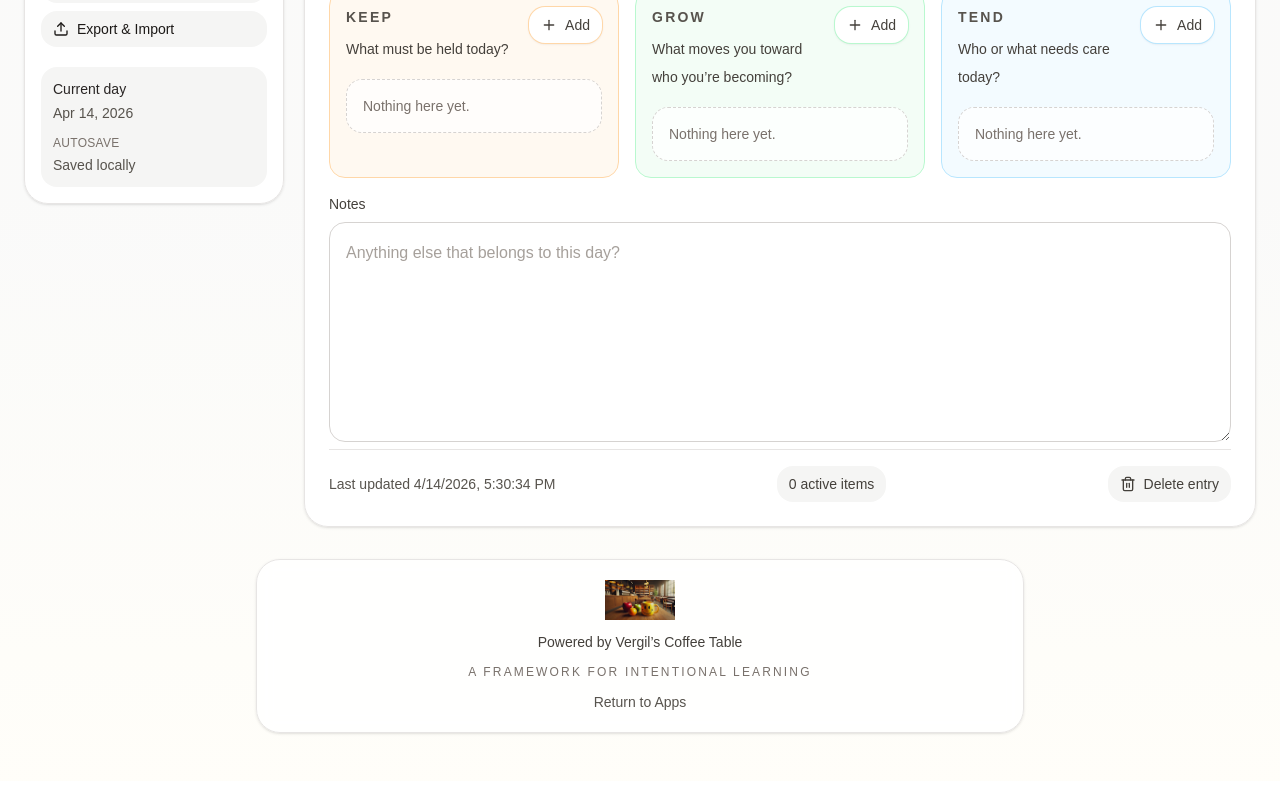
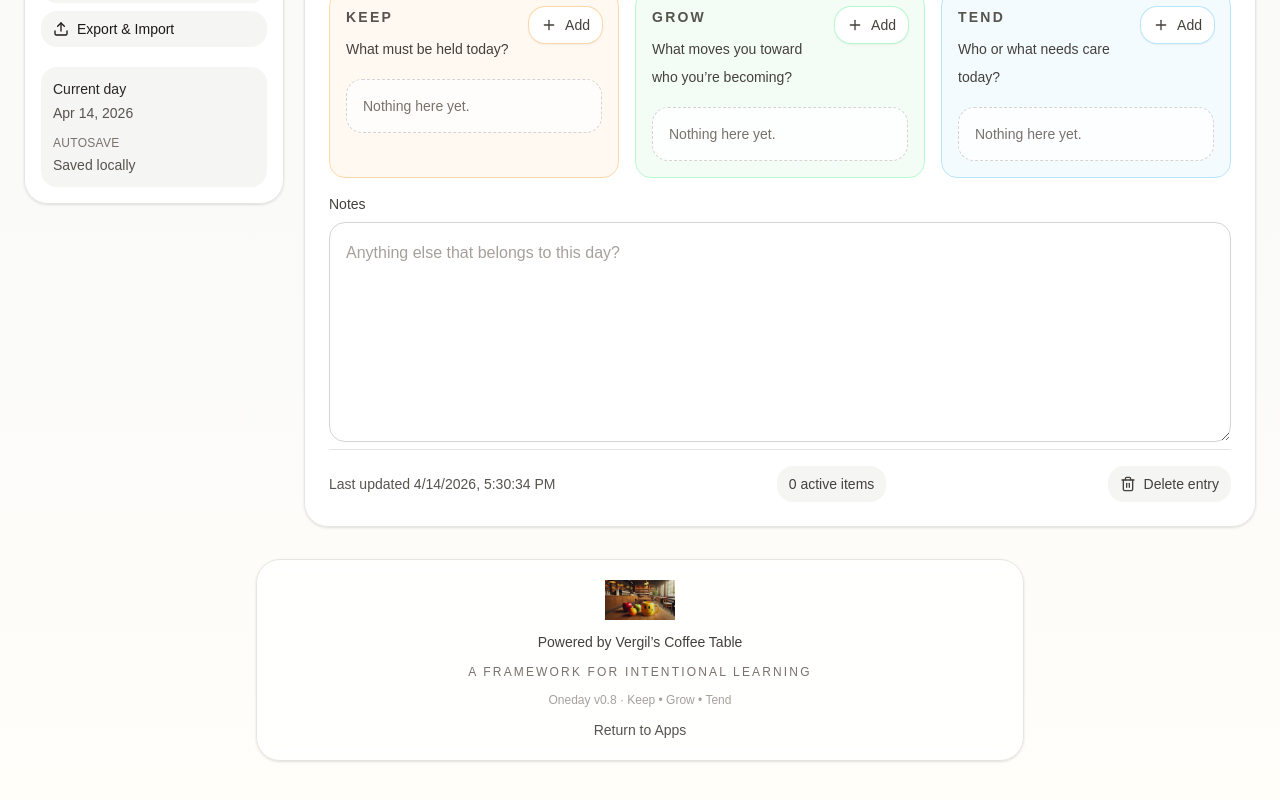
Before and after one commit to vergil66/oneday-web, a Next.js app: page / in a window 1280 px wide. Shown: the part 386-1186 px from the top of the page. Built offline with nearby package versions, Linux system fonts and the light colour scheme.

Commit message:
Revise footer for the version number

```diff
--- a/app/page.tsx
+++ b/app/page.tsx
@@ -929,12 +929,19 @@ export default function OnedayWebPrototype() {
                   alt="Vergil’s Coffee Table logo"
                   className="h-10 w-auto"
                 />
+
                 <div className="text-sm font-medium text-stone-700">
                   Powered by Vergil’s Coffee Table
                 </div>
+
                 <div className="text-xs uppercase tracking-[0.18em] text-stone-500">
                   A Framework for Intentional Learning
                 </div>
+
+                <div className="text-xs text-stone-400">
+                  Oneday v0.8 · Keep • Grow • Tend
+                </div>
+
                 <a
                   href="https://apps.vergilscoffeetable.com"
                   className="text-sm text-stone-600 underline-offset-4 hover:text-stone-900 hover:underline"
```
